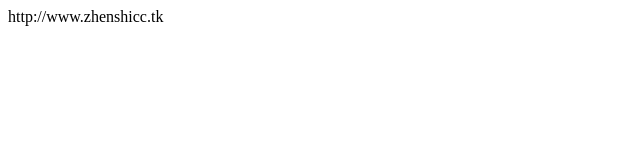
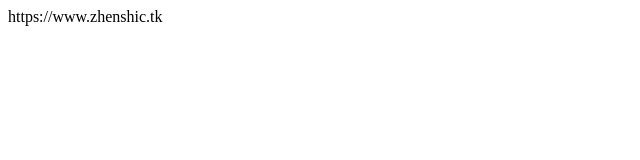
Before and after one commit to next-autumn/truth_video, a plain HTML site: page index.html in a window 1280 px wide. Shown: the full height of the page, 0-640 px from the left. Drawn offline with Linux system fonts and the light colour scheme.

Commit message:
Update index.html

```diff
--- a/index.html
+++ b/index.html
@@ -1 +1 @@
-<div>http://www.zhenshicc.tk</div>
+<div>https://www.zhenshic.tk</div>
```
